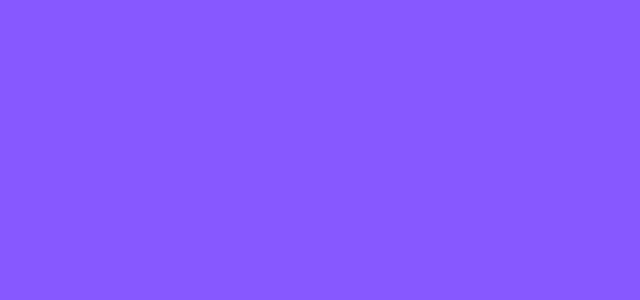
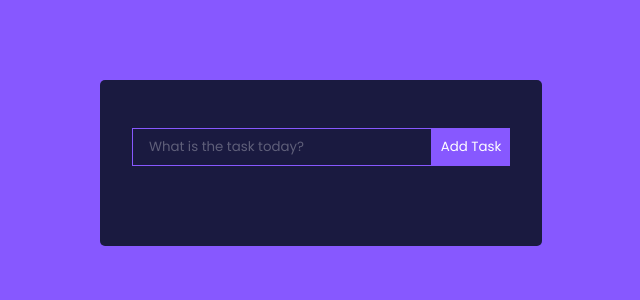
Before and after one commit to Gayaththri/to-do-list, a React (Create React App) app: page / in a window 1280 px wide. Shown: the top 300 px of the page, without its empty margins (319-959 px from the left). Built offline with nearby package versions, Linux system fonts and the light colour scheme.

Commit message:
Implemented TodoForm component for task input and submission

```diff
--- a/src/components/TodoForm.js
+++ b/src/components/TodoForm.js
@@ -1,11 +1,19 @@
-import React from 'react'
+import React from "react";
 
 const TodoForm = () => {
   return (
-    <div>
+    <form className="TodoForm">
+      <input
+        type="text"
+        className="todo-input"
+        placeholder="What is the task today?"
+      />
+      <button type="submit" className="todo-btn">
+        Add Task
+      </button>
+    </form>
 
-    </div>
-  )
-}
+  );
+};
 
-export default TodoForm
+export default TodoForm;
--- a/src/components/TodoWrapper.js
+++ b/src/components/TodoWrapper.js
@@ -1,11 +1,12 @@
-import React from 'react'
+import React from "react";
+import TodoForm from "./TodoForm";
 
 const TodoWrapper = () => {
   return (
-    <div>
+    <div className="TodoWrapper">
+      <TodoForm />
+    </div>
+  );
+};
 
-    </div>
-  )
-}
-
-export default TodoWrapper
+export default TodoWrapper;
```
